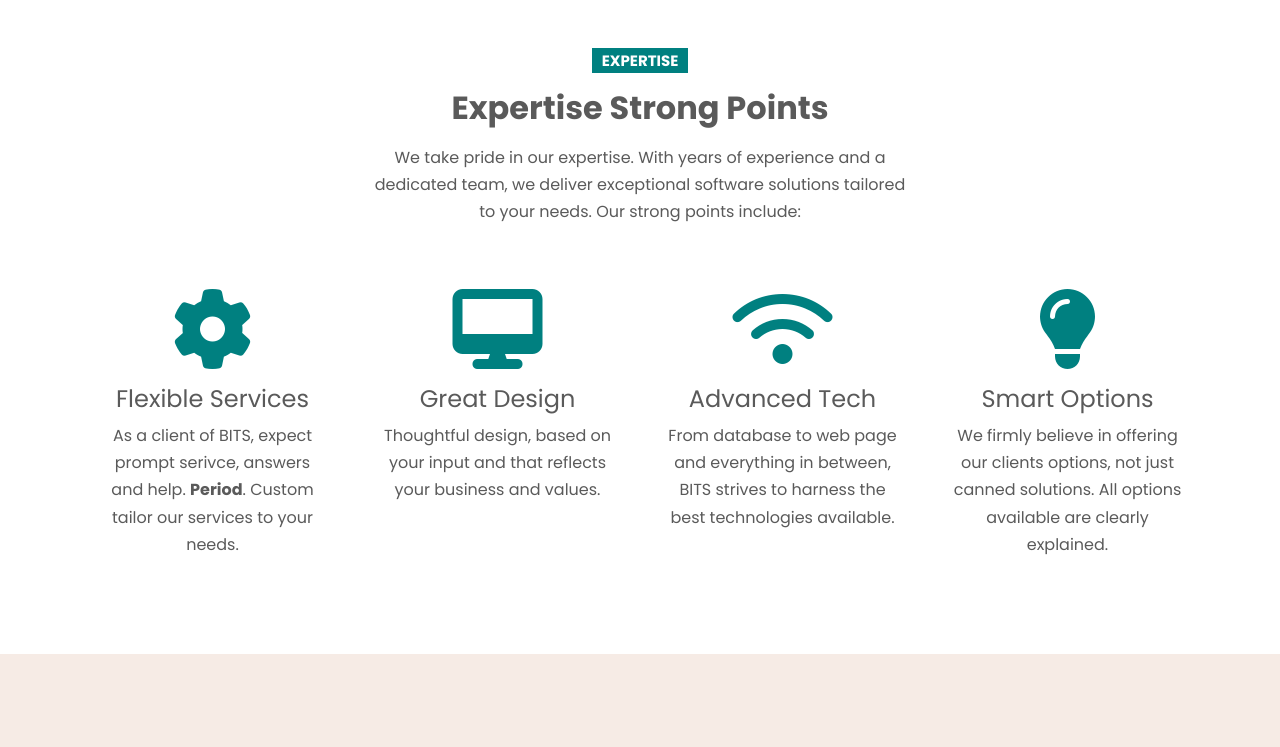
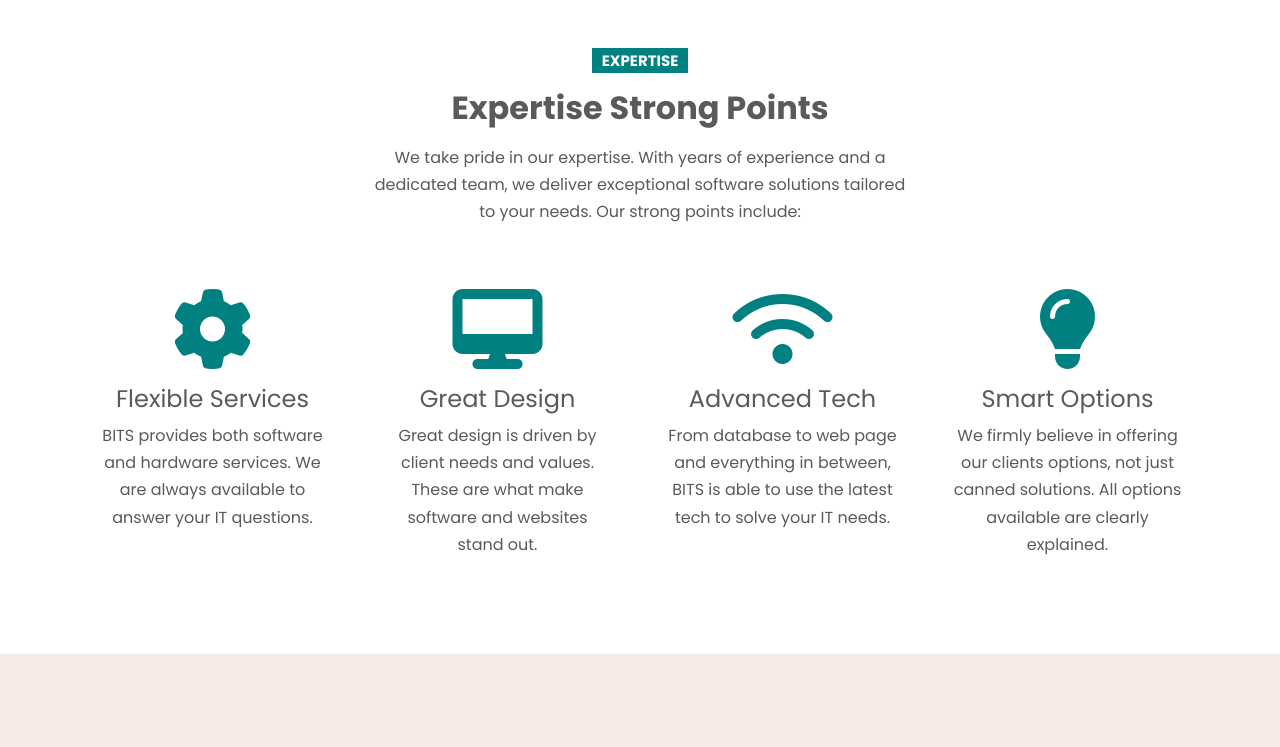
Before and after one commit to chris-mastic/baileytech, a Flask app: page / in a window 1280 px wide. Shown: the part 3732-4479 px from the top of the page. Run offline with Flask 3, Linux system fonts and the light colour scheme; some libraries are stand-ins or nearby versions.

Commit message:
clean text

```diff
--- a/app/templates/index.html
+++ b/app/templates/index.html
@@ -94,7 +94,7 @@
       <div class="container">
         <div class="row">
           <div class="col-md-6">
-            <h2 class="fw-bold">Get More Information</h2>
+            <h2 class="fw-bold" id="info">Get More Information</h2>
             <hr class="hr-heading" />
             <p class="lead">
               We provide innovative software solutions that empower small
@@ -347,7 +347,7 @@
             <p>
               We provide comprehensive maintenance and support services to
               ensure the smooth and uninterrupted operation of your software
-              solutions. <a href="#">Learn more about our support services.</a>
+              solutions. <a href="#info">Learn more about our support services.</a>
             </p>
             <ul class="list-unstyled lh-lg">
               <li class="d-flex align-items-center">
@@ -414,7 +414,7 @@
               </div>
               <div class="card-body">
                 <h4 class="card-title">Flexible Services</h4>
-                <p>As a client of BITS, expect prompt serivce, answers and help. <strong>Period</strong>. Custom tailor our services to your needs.</p>
+                <p>BITS provides both software and hardware services. We are always available to answer your IT questions.</p>
               </div>
             </div>
           </div>
@@ -425,7 +425,7 @@
               </div>
               <div class="card-body">
                 <h4 class="card-title">Great Design</h4>
-                <p>Thoughtful design, based on your input and that reflects your business and values.</p>
+                <p>Great design is driven by client needs and values. These are what make software and websites stand out.</p>
               </div>
             </div>
           </div>
@@ -436,7 +436,7 @@
               </div>
               <div class="card-body">
                 <h4 class="card-title">Advanced Tech</h4>
-                <p>From database to web page and everything in between, BITS strives to harness the best technologies available.</p>
+                <p>From database to web page and everything in between, BITS is able to use the latest tech to solve your IT needs.</p>
               </div>
             </div>
           </div>
```
